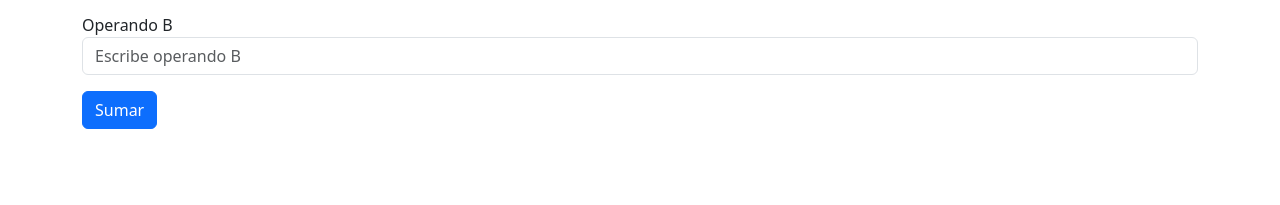
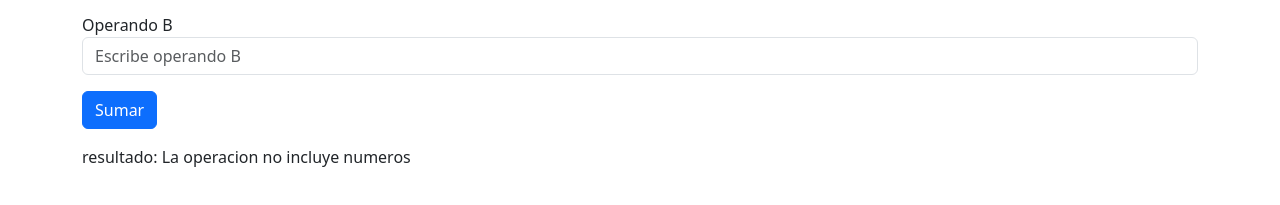
Before and after one commit to VivianaE10/calculadora-js, a plain HTML site: page index.html in a window 1280 px wide. Both pictures are taken after a click on the button "Sumar". Shown: the part 121-326 px from the top of the page. Drawn offline with nearby package versions, Linux system fonts and the light colour scheme.

Commit message:
Agrega función para sumar valores del formulario

```diff
--- a/index.html
+++ b/index.html
@@ -34,9 +34,8 @@
           />
         </div>
       </form>
-      <button type="submit" class="btn btn-primary mb-3" onclick="sumar()">
-        Sumar
-      </button>
+      <button class="btn btn-primary mb-3" onclick="sumar()">Sumar</button>
+      <div id="resultado"></div>
     </div>
     <script
       src="https://cdn.jsdelivr.net/npm/bootstrap@5.3.8/dist/js/bootstrap.min.js"
--- a/js/app.js
+++ b/js/app.js
@@ -1 +1,11 @@
-console.log("aplicacion consolardora");
+function sumar() {
+  const forma = document.getElementById("forma");
+  let operandoA = forma["operandoA"];
+  let operandoB = forma["operandoB"];
+  let resultado = parseInt(operandoA.value) + parseInt(operandoB.value); //el parseInt me ayuda a sumar porque si no el me concatena
+  if (isNaN(resultado)) resultado = "La operacion no incluye numeros";
+  document.getElementById("resultado").innerHTML = `resultado: ${resultado}`;
+  console.log(`resultado: ${resultado}`);
+}
+
+//parseInt convierte un string a un numero
```
